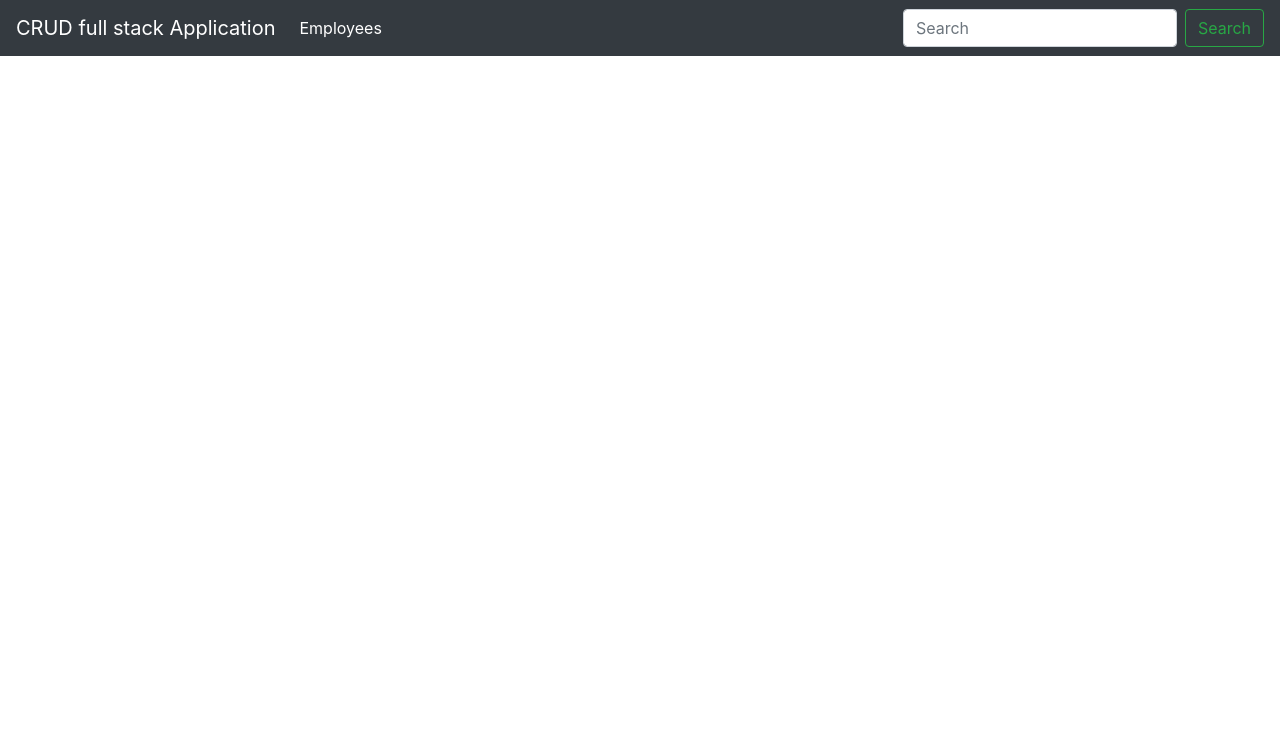
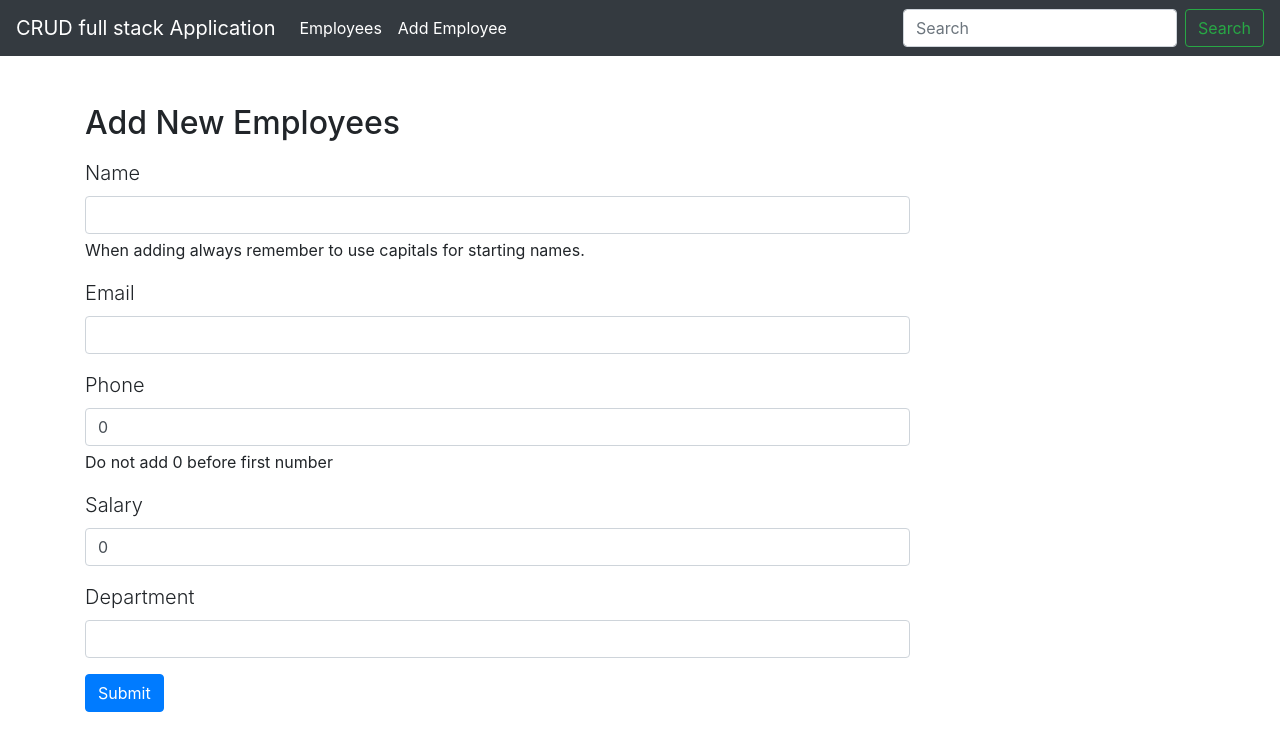
Before and after one commit to Peanut-json/FullStack.UI, an Angular app: page /employees/add in a window 1280 px wide. Before the commit this address led to /. Shown: the top 750 px of the page. Built offline with nearby package versions, Linux system fonts and the light colour scheme.

Commit message:
Added AddNewEmployee and object perameters

```diff
--- /dev/null
+++ b/src/app/Components/Employees/add-employee/add-employee.component.html
@@ -0,0 +1,42 @@
+<div class = "container  my-5">
+  <h2 class = "mb-3">Add New Employees</h2>
+
+  <div class="row">
+    <div class ="col-lg-9">
+      <form action="">
+        <form #form ="ngForm" (ngSubmit)="addEmployee()">
+          <div class="mb-3">
+            <label for="name" class="lead">Name</label>
+            <input type="text" class="form-control" id="name " aria-describedby="name"
+            name="name" [(ngModel)] = "addEmployeeRequest.name">
+            <div id="helper" class="form-text"> When adding always remember to use capitals for starting names.</div>
+          </div>
+          <div class="mb-3">
+            <label for="email" class="lead" >Email</label>
+            <input type="email" class="form-control" id="email " aria-describedby="email"
+            name="email" [(ngModel)] = "addEmployeeRequest.email">
+          </div>
+          <div class="mb-3">
+            <label for="phone" class="lead">Phone</label>
+            <input type="number" class="form-control" id="phone " aria-describedby="phone"
+            name="phone" [(ngModel)] = "addEmployeeRequest.phone">
+            <div id="helperphone" class="form-text">Do not add 0 before first number </div>
+          </div>
+          <div class="mb-3">
+            <label for="salary" class="lead">Salary</label>
+            <input type="number" class="form-control" id="salary" aria-describedby="salary"
+            name="salary" [(ngModel)] = "addEmployeeRequest.salary">
+          </div>
+          <div class="mb-3">
+            <label for="department" class="lead">Department</label>
+            <input type="text" class="form-control" id="department " aria-describedby="department"
+            name="department" [(ngModel)] = "addEmployeeRequest.department">
+          </div>
+          <!-- the list of perameters we have assigned for the object-->
+          <button type="submit" class="btn btn-primary">Submit</button>
+
+        </form>
+      </form>
+    </div>
+  </div >
+</div>
--- /dev/null
+++ b/src/app/Components/Employees/add-employee/add-employee.component.ts
@@ -0,0 +1,29 @@
+import { Component, OnInit } from '@angular/core';
+import { Employee } from 'src/app/Models/employee.model';
+
+@Component({
+  selector: 'app-add-employee',
+  templateUrl: './add-employee.component.html',
+  styleUrls: ['./add-employee.component.scss']
+})
+export class AddEmployeeComponent implements OnInit {
+
+  addEmployeeRequest: Employee = {
+
+    id: '',
+    name:'',
+    email:'',
+    phone: 0,
+    salary:0,
+    department:''
+  }
+
+
+  constructor() { }
+
+  ngOnInit(): void {
+  }
+  addEmployee() {
+    console.log(this.addEmployeeRequest);
+  }
+}
--- a/src/app/Components/Employees/employees-list/employees-list.component.ts
+++ b/src/app/Components/Employees/employees-list/employees-list.component.ts
@@ -13,18 +13,18 @@ export class EmployeesListComponent implements OnInit {
   employees: Employee[] = [];
 
 // static employee list to use instead of .net API , when implimented this will be removed.
-  constructor(private employeesService: EmployeesService ) { }
+  constructor(private employeesService:EmployeesService ) { }
 
   ngOnInit(): void {
     this.employeesService.getAllEmployees()
     .subscribe({
     next: (employees) => {
 
-      this.employees = employees  // taking the value of responce and populating it into a variable.
+      this.employees = employees  // *taking the value of responce and populating it into a variable.
 
       console.log(employees);
     },
-    // loading the responce to the console aswell as the Error repsonce to the console also
+    // *loading the responce to the console aswell as the Error repsonce to the console also
     error: (response) => {
        console.log(response);
     }
@@ -33,3 +33,11 @@ export class EmployeesListComponent implements OnInit {
   }
 
 }
+//  *for the **constructor** needing to use the service by injecting the service class you had built ,
+// *by doing this si meas that the sata form here will flow into the class you are working for.
+//  *(private employeesService:EmployeesService) means  the name of the variable : with the **CLASS** of whitch your implimenting
+
+//*Next the use of the injected class can now have its methods refrenced in buy doing **InjectedClass.methodName()**
+// *or exsample:  this.employeesService.getAllEmployees()
+
+// **!reminder since Angular uses observables you must subscribe to them in order for the method you are using to work.
--- a/src/app/app-routing.module.ts
+++ b/src/app/app-routing.module.ts
@@ -2,12 +2,18 @@ import { NgModule } from '@angular/core';
 import { RouterModule, Routes } from '@angular/router';
 import { combineLatest } from 'rxjs';
 import { EmployeesListComponent } from './Components/Employees/employees-list/employees-list.component';
+import { AddEmployeeComponent } from './Components/Employees/add-employee/add-employee.component';
 
 const routes: Routes = [
   {
     path:'employees', // this when CLICKED ON will then send you to the specific FILE destination !!!! YES
 
     component: EmployeesListComponent // file routing destiniation
+  },
+  {
+    path:'employees/add', // this when CLICKED ON will then send you to the specific FILE destination !!!! YES
+
+    component: AddEmployeeComponent // file routing destiniation
   }
 ];
 
--- a/src/app/app.component.html
+++ b/src/app/app.component.html
@@ -11,6 +11,10 @@
         <!--Routing for Employees made here with routerlink that flows form the file into here -->
         <a class="nav-link" routerLink ="employees">Employees <span class="sr-only">(current)</span></a>
       </li>
+      <li class="nav-item active">
+        <!--Routing for Employees made here with routerlink that flows form the file into here -->
+        <a class="nav-link" routerLink ="employees/add">Add Employee <span class="sr-only">(current)</span></a>
+      </li>
     </ul>
     <form class="form-inline my-2 my-lg-0">
       <input class="form-control mr-sm-2" type="search" placeholder="Search" aria-label="Search">
--- a/src/app/services/employees.service.ts
+++ b/src/app/services/employees.service.ts
@@ -19,3 +19,4 @@ export class EmployeesService {
   }
 }
 // this getAllEmployees method will return a observable that can be mapped ot the Employee arry object so when the data is sent through it wil mapp to the arry and insert itself automatically.
+// any use of < > is a form of mapping to a object , for this we are mapping this method to the Employee[] array object
```
Also changed, not shown: src/app/app.module.ts (+6 -1 lines), src/app/Components/Employees/add-employee/add-employee.component.scss (added), 1 other file (tests, documents, lock files or other folders).
